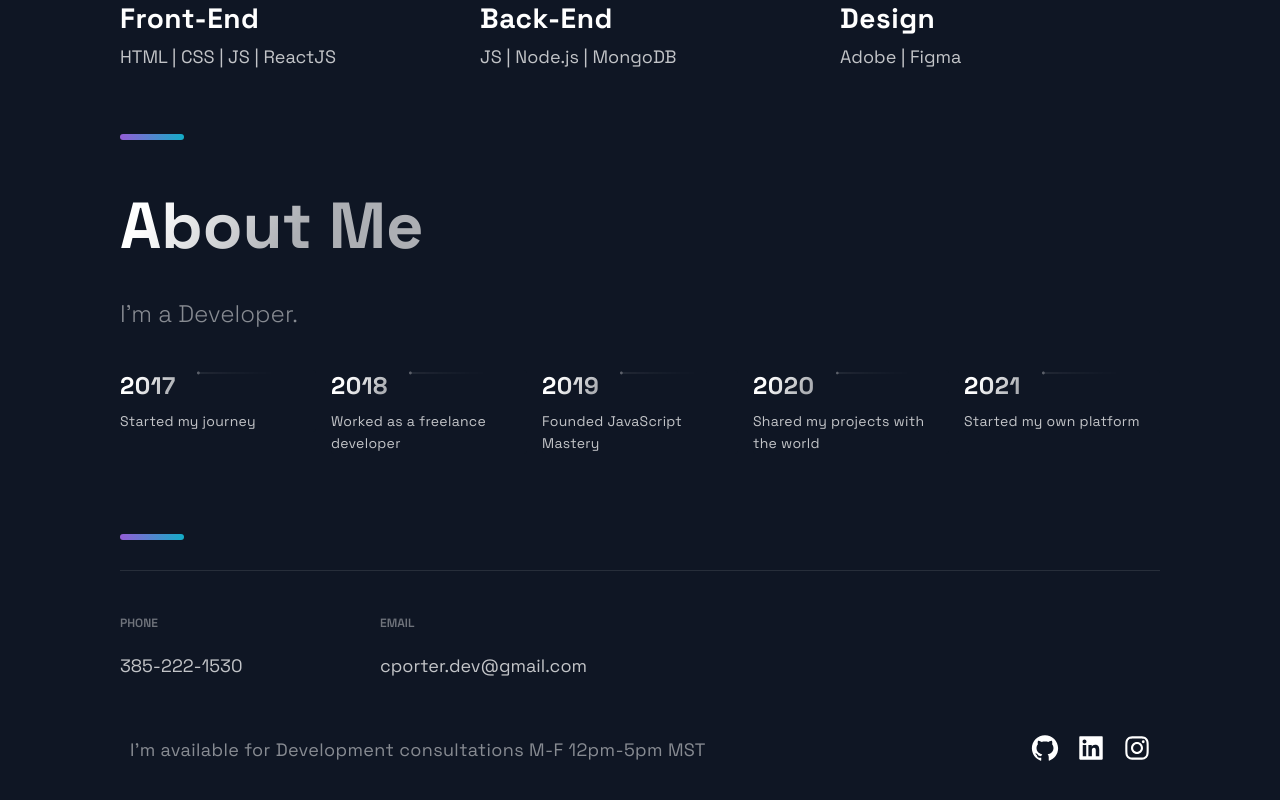
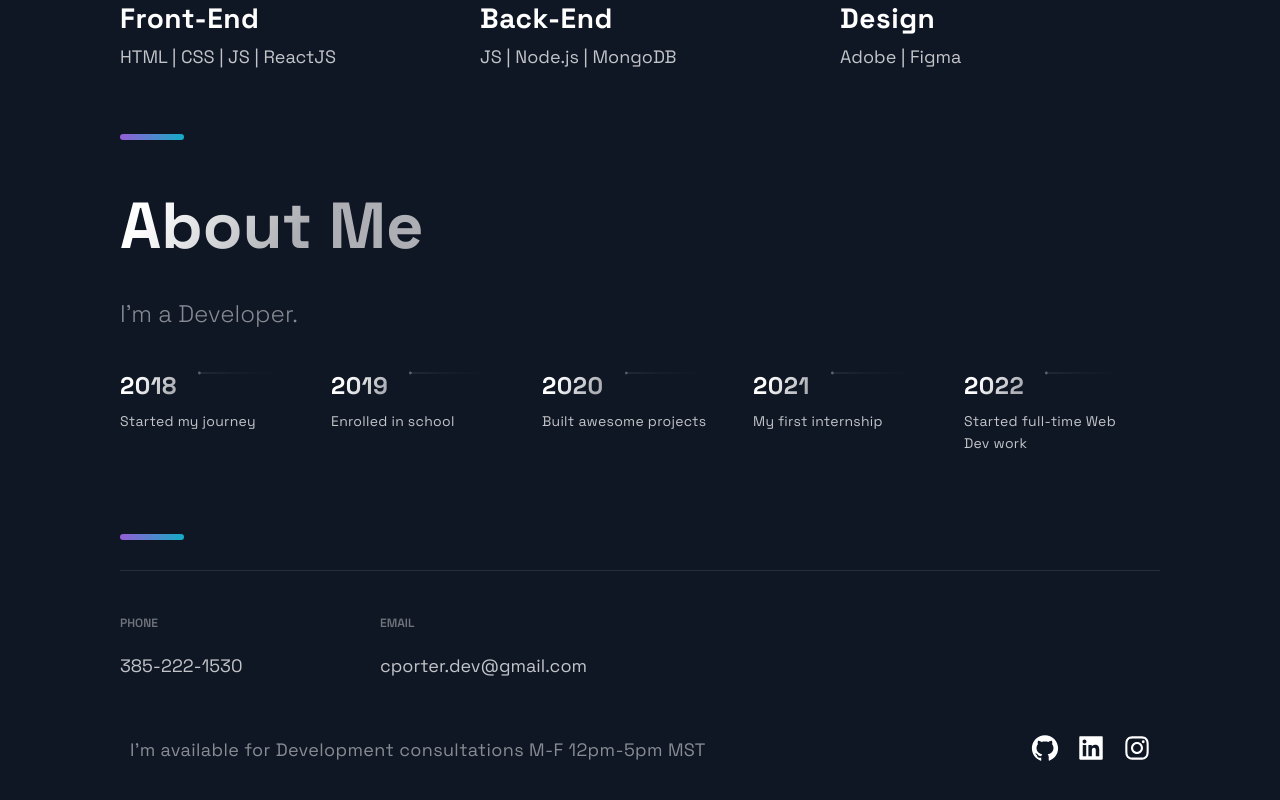
Before and after one commit to portercol/dev-portfolio, a Next.js app: page / in a window 1280 px wide. Shown: the part 2300-3100 px from the top of the page. Built offline with nearby package versions, Linux system fonts and the light colour scheme.

Commit message:
updated timeline

```diff
--- a/src/constants/constants.js
+++ b/src/constants/constants.js
@@ -42,9 +42,9 @@ export const projects = [
 ];
 
 export const TimeLineData = [
-  { year: 2017, text: "Started my journey" },
-  { year: 2018, text: "Worked as a freelance developer" },
-  { year: 2019, text: "Founded JavaScript Mastery" },
-  { year: 2020, text: "Shared my projects with the world" },
-  { year: 2021, text: "Started my own platform" },
+  { year: 2018, text: "Started my journey" },
+  { year: 2019, text: "Enrolled in school" },
+  { year: 2020, text: "Built awesome projects" },
+  { year: 2021, text: "My first internship" },
+  { year: 2022, text: "Started full-time Web Dev work" },
 ];
```
